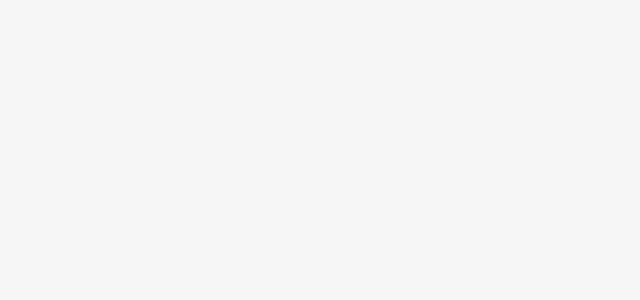
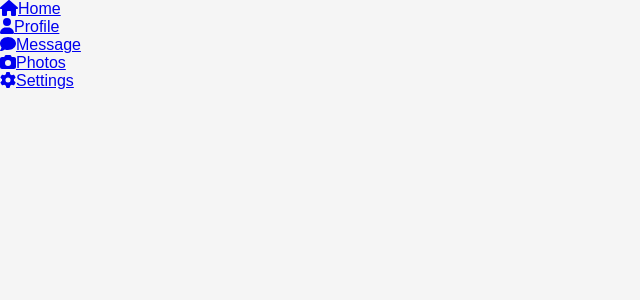
Before and after one commit to atakanteko/css-work-repo, a React (Create React App) app: page /magic-navigation in a window 1280 px wide. Before the commit this address had no page. Shown: the top 300 px of the page, without its empty margins (0-640 px from the left). Built offline with nearby package versions, Linux system fonts and the light colour scheme; a web font is replaced by a local one.

Commit message:
magic hover init

```diff
--- a/src/App.js
+++ b/src/App.js
@@ -8,6 +8,7 @@ import MovieCard from "./pages/MovieCard";
 import NavigationBarLikeApple from "./pages/NavigationBarLikeApple";
 import Roadmap from "./pages/RoadMap";
 import ImageHover from "./pages/ImageHover";
+import MagicNav from "./pages/MagicNav";
 
 
 function App() {
@@ -21,6 +22,7 @@ function App() {
             <Route path="/navigation" element={<NavigationBarLikeApple />} />
             <Route path="/roadmap" element={<Roadmap />} />
             <Route path="/image-hover" element={<ImageHover />} />
+            <Route path="/magic-navigation" element={<MagicNav />} />
         </Routes>
     </div>
   );
--- /dev/null
+++ b/src/pages/MagicNav.js
@@ -0,0 +1,37 @@
+import React from 'react';
+
+import style from '../styles/magic-navigation.module.css'
+
+import { FontAwesomeIcon } from '@fortawesome/react-fontawesome'
+import {faHouse, faUser, faComment, faCamera, faGear} from "@fortawesome/free-solid-svg-icons";
+
+import magicNav from "../utils/static/MagicNav/magic-nav";
+
+const MagicNav = () => {
+    return (
+        <div className={style.container}>
+            <div className={style.navigation}>
+                <ul>
+                    {
+                        magicNav.map(item => {
+                            return (
+                                <li key={item.id} className={style.list}>
+                                    <a href="#">
+                                        <span className={style.icon}>
+                                            <FontAwesomeIcon icon={item.icon} />
+                                        </span>
+                                        <span className={style.text}>
+                                            {item.text}
+                                        </span>
+                                    </a>
+                                </li>
+                            )
+                        })
+                    }
+                </ul>
+            </div>
+        </div>
+    );
+};
+
+export default MagicNav;
--- /dev/null
+++ b/src/utils/static/MagicNav/magic-nav.js
@@ -0,0 +1,31 @@
+import {faHouse, faUser, faComment, faCamera, faGear} from "@fortawesome/free-solid-svg-icons";
+
+const magicNav = [
+    {
+        id:1,
+        text:'Home',
+        icon:faHouse
+    },
+    {
+        id:2,
+        text:'Profile',
+        icon:faUser
+    },
+    {
+        id:3,
+        text:'Message',
+        icon:faComment
+    },
+    {
+        id:4,
+        text:'Photos',
+        icon:faCamera
+    },
+    {
+        id:5,
+        text:'Settings',
+        icon:faGear
+    }
+]
+
+export default magicNav;
```
Also changed, not shown: src/styles/magic-navigation.module.css (added).
